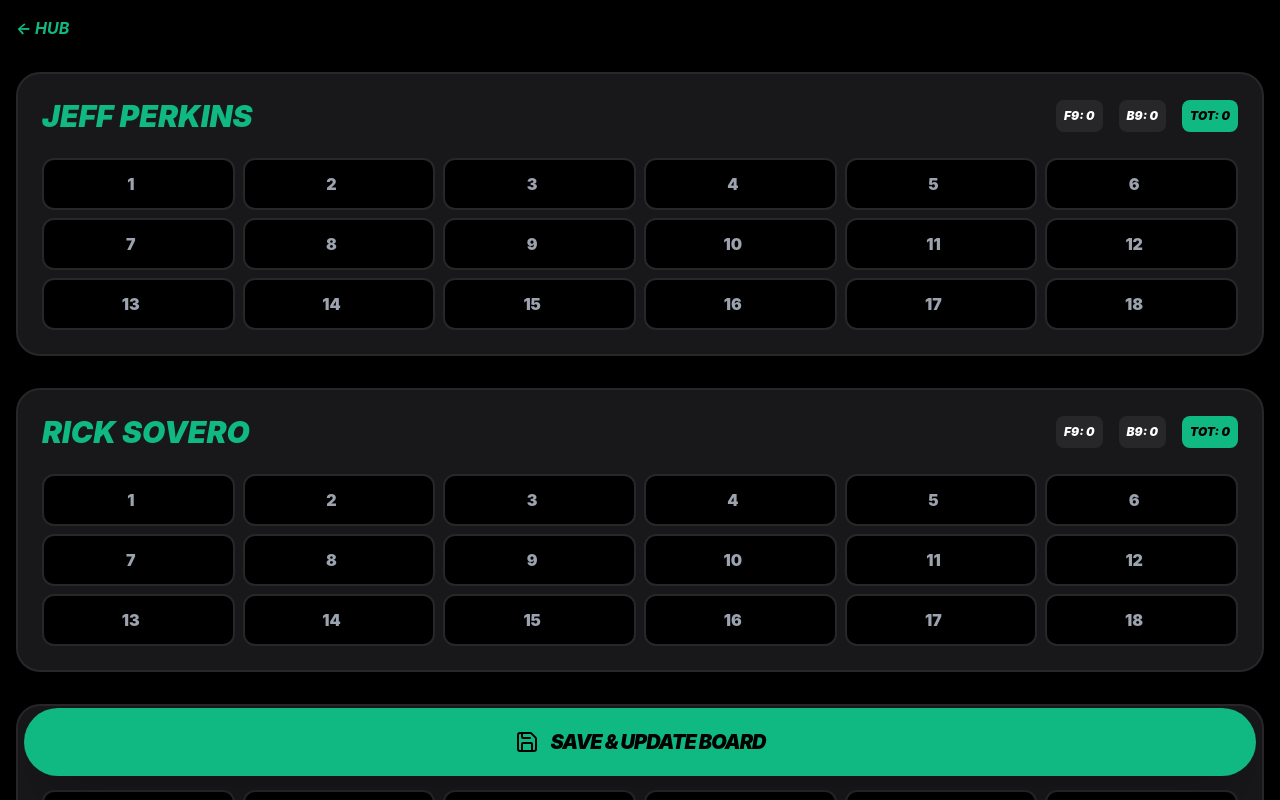
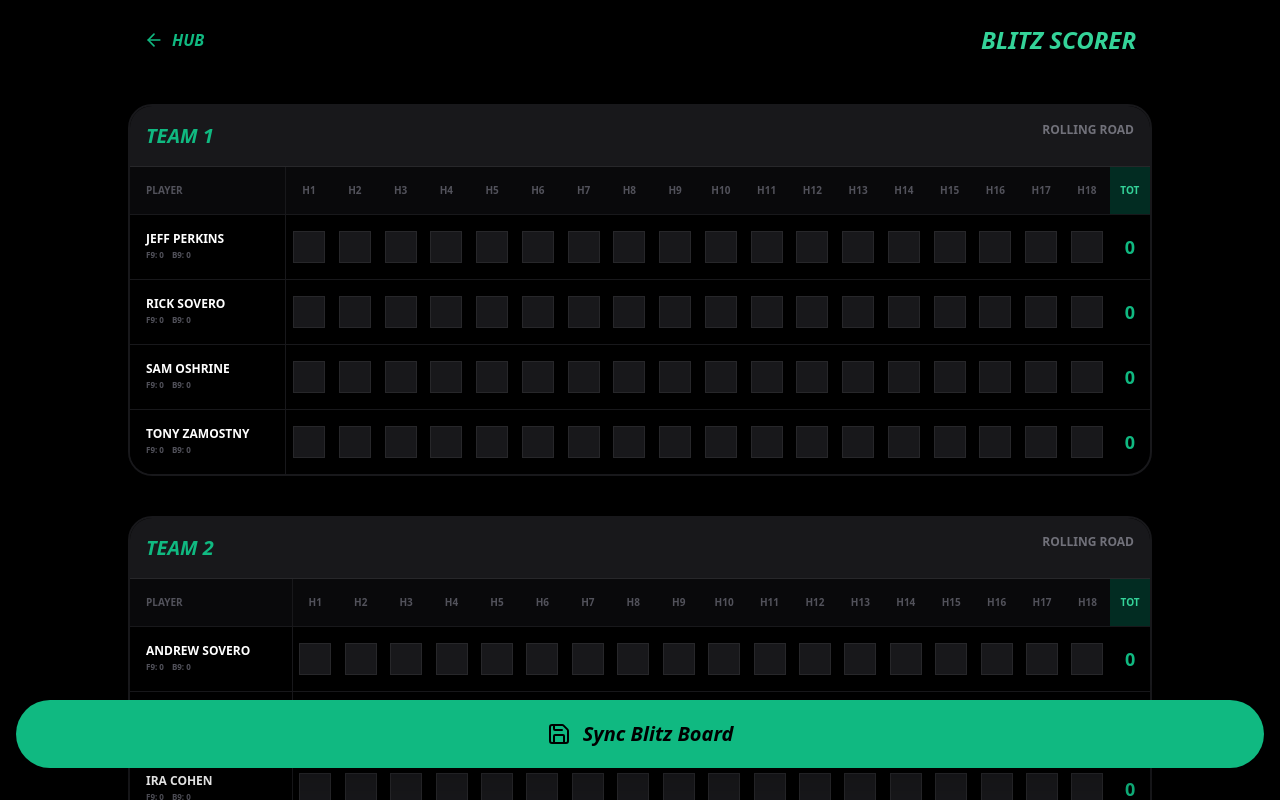
Before and after one commit to jaredfriend1-spec/blitz-board, a Next.js app: page /scorer in a window 1280 px wide. Shown: the top 800 px of the page. Built offline with nearby package versions, Linux system fonts and the light colour scheme; no server answers; the database is empty.

Commit message:
Final Blitz Board Pro Suite Update

```diff
--- a/app/results/page.tsx
+++ b/app/results/page.tsx
@@ -1,60 +1,26 @@
 "use client"
 
-import { golfers, tournamentSettings } from '@/lib/data'
+import { tournamentSettings } from '@/lib/data'
 import { Trophy, ArrowLeft } from 'lucide-react'
 import Link from 'next/link'
 
 export default function ResultsPage() {
   return (
-    <div className="min-h-screen bg-zinc-950 text-white p-4 font-sans">
+    <div className="min-h-screen bg-zinc-950 text-white p-4 font-sans uppercase">
       <div className="max-w-6xl mx-auto">
-        {/* Spreadsheet Header */}
-        <div className="bg-emerald-500 text-black text-center p-4 rounded-t-xl mb-4 border-2 border-black">
-          <h1 className="text-2xl font-black italic uppercase tracking-widest">
-            RESULTS FROM BETS & SKINS {tournamentSettings.date}
-          </h1>
+        <Link href="/" className="text-emerald-500 font-black italic flex items-center gap-2 mb-6"><ArrowLeft size={18} /> HUB</Link>
+        <div className="bg-emerald-500 text-black text-center p-4 rounded-t-xl mb-6 border-2 border-black">
+          <h1 className="text-2xl font-black italic tracking-widest">RESULTS: BETS & SKINS {tournamentSettings.date}</h1>
         </div>
-
-        <div className="grid grid-cols-1 lg:grid-cols-3 gap-4">
-          {/* Column 1: Front 9 Leaderboard */}
-          <section className="space-y-4">
-            <div className="bg-blue-400 text-black p-3 font-black text-center uppercase border-2 border-black">1st Place - Front 9</div>
-            <div className="bg-zinc-900 border-2 border-zinc-800 p-4 rounded-xl">
-               {/* Player data would map here */}
-               <div className="flex justify-between font-bold border-b border-zinc-800 py-2">
-                 <span>ANDREW SOVERO</span><span>36</span>
-               </div>
-            </div>
-          </section>
-
-          {/* Column 2: Back 9 Leaderboard */}
-          <section className="space-y-4">
-            <div className="bg-blue-400 text-black p-3 font-black text-center uppercase border-2 border-black">1st Place - Back 9</div>
-            <div className="bg-zinc-900 border-2 border-zinc-800 p-4 rounded-xl">
-               <div className="flex justify-between font-bold border-b border-zinc-800 py-2">
-                 <span>RICK SOVERO</span><span>36</span>
-               </div>
-            </div>
-          </section>
-
-          {/* Column 3: Skins Dashboard */}
+        <div className="grid grid-cols-1 lg:grid-cols-3 gap-6">
+          <section className="bg-zinc-900 p-6 rounded-2xl border-2 border-zinc-800"><h2 className="bg-blue-400 text-black p-2 font-black text-center mb-4 border-2 border-black">1st - Front 9</h2>{/* Data mapping */}</section>
+          <section className="bg-zinc-900 p-6 rounded-2xl border-2 border-zinc-800"><h2 className="bg-blue-400 text-black p-2 font-black text-center mb-4 border-2 border-black">1st - Back 9</h2>{/* Data mapping */}</section>
           <section className="bg-orange-200 text-black rounded-xl border-2 border-black overflow-hidden">
-            <div className="bg-orange-500 p-3 font-black text-center uppercase text-white border-b-2 border-black italic">Skins Dashboard</div>
-            <table className="w-full text-xs">
-              <thead className="bg-orange-100 border-b-2 border-black">
-                <tr>
-                  <th className="p-3 text-left">PLAYER</th>
-                  <th className="p-3 text-center">SKINS</th>
-                  <th className="p-3 text-right">WINNINGS</th>
-                </tr>
-              </thead>
-              <tbody className="font-bold uppercase">
-                <tr className="border-b border-orange-300">
-                  <td className="p-3 flex items-center"><Trophy size={14} className="mr-2 text-orange-600" /> JEFF PERKINS</td>
-                  <td className="p-3 text-center text-lg">3</td>
-                  <td className="p-3 text-right font-black">$52</td>
-                </tr>
-                {/* Repeat for others */}
+            <div className="bg-orange-500 p-3 font-black text-center text-white border-b-2 border-black italic">Skins Dash</div>
+            <table className="w-full text-[10px]">
+              <thead className="bg-orange-100 border-b-2 border-black font-black uppercase"><tr><th className="p-3 text-left">PLAYER</th><th className="p-3">SKINS</th><th className="p-3 text-right">WINNINGS</th></tr></thead>
+              <tbody className="font-bold">
+                <tr className="border-b border-orange-300"><td className="p-3 flex items-center"><Trophy size={14} className="mr-2 text-orange-600" /> JEFF PERKINS</td><td className="p-3 text-center text-lg">3</td><td className="p-3 text-right font-black italic">$52</td></tr>
               </tbody>
             </table>
           </section>
--- a/app/scorer/page.tsx
+++ b/app/scorer/page.tsx
@@ -1,52 +1,100 @@
 "use client"
 
-import { useState } from 'react'
-import { golfers } from '@/lib/data'
+import { useState, useEffect } from 'react'
+import { db } from '@/lib/firebase'
+import { ref, set, onValue } from 'firebase/database'
+import { golfers, BLITZ_TEAMS } from '@/lib/data'
 import { Save, ArrowLeft } from 'lucide-react'
 import Link from 'next/link'
 
 export default function ScorerPage() {
   const [scores, setScores] = useState<Record<string, number[]>>({})
+  const [course, setCourse] = useState({ name: "Rolling Road", pars: Array(18).fill(4) })
 
-  const calculateStats = (playerScores: number[]) => {
-    const f9 = playerScores.slice(0, 9).reduce((a, b) => a + (Number(b) || 0), 0)
-    const b9 = playerScores.slice(9, 18).reduce((a, b) => a + (Number(b) || 0), 0)
-    return { f9, b9, total: f9 + b9 }
+  useEffect(() => {
+    onValue(ref(db, 'tournament/scores'), (snap) => snap.val() && setScores(snap.val()))
+    onValue(ref(db, 'tournament/course'), (snap) => snap.val() && setCourse(snap.val()))
+  }, [])
+
+  const calc = (pScores: number[]) => {
+    const f9 = pScores.slice(0, 9).reduce((a, b) => a + (Number(b) || 0), 0)
+    const b9 = pScores.slice(9, 18).reduce((a, b) => a + (Number(b) || 0), 0)
+    return { f9, b9, tot: f9 + b9 }
+  }
+
+  const getStyle = (s: number, p: number) => {
+    if (!s) return "bg-zinc-900 text-zinc-600 border-zinc-800"
+    if (s < p) return "bg-red-600 text-white rounded-full border-2 border-white"
+    if (s > p) return "bg-zinc-700 text-zinc-400 border border-zinc-500"
+    return "bg-zinc-800 text-emerald-400 font-bold border-zinc-700"
+  }
+
+  const handleSave = () => {
+    set(ref(db, 'tournament/scores'), scores)
+      .then(() => alert("✅ BLITZ BOARD SYNCED"))
   }
 
   return (
-    <div className="min-h-screen bg-black text-white p-4">
-      <Link href="/setup" className="text-emerald-500 font-bold mb-8 inline-block italic uppercase">← Hub</Link>
+    <div className="min-h-screen bg-black text-white p-2 pb-32 font-sans uppercase">
+      <div className="max-w-5xl mx-auto flex justify-between items-center mb-8 p-4">
+        <Link href="/" className="text-emerald-500 font-black italic flex items-center gap-2">
+          <ArrowLeft size={20} /> HUB
+        </Link>
+        <h1 className="text-2xl font-black italic text-emerald-400">Blitz Scorer</h1>
+      </div>
 
-      {golfers.map((player) => {
-        const stats = calculateStats(scores[player.id] || [])
-        return (
-          <div key={player.id} className="mb-8 bg-zinc-900 rounded-3xl p-6 border-2 border-zinc-800">
-            <div className="flex justify-between items-center mb-6">
-               <h2 className="text-3xl font-black italic text-emerald-500">{player.name}</h2>
-               <div className="flex gap-4 text-xs font-black italic">
-                 <span className="bg-zinc-800 p-2 rounded-lg">F9: {stats.f9}</span>
-                 <span className="bg-zinc-800 p-2 rounded-lg">B9: {stats.b9}</span>
-                 <span className="bg-emerald-500 text-black p-2 rounded-lg">TOT: {stats.total}</span>
-               </div>
+      <div className="max-w-5xl mx-auto space-y-10">
+        {BLITZ_TEAMS.map((team) => (
+          <div key={team.id} className="border-2 border-zinc-900 rounded-3xl overflow-hidden shadow-2xl">
+            <div className="bg-zinc-900 p-4 border-b border-zinc-800 flex justify-between">
+              <h2 className="text-xl font-black italic text-emerald-500">{team.name}</h2>
+              <span className="text-zinc-500 text-xs font-bold">{course.name}</span>
             </div>
-
-            <div className="grid grid-cols-6 gap-2">
-              {Array.from({ length: 18 }).map((_, i) => (
-                <input
-                  key={i}
-                  type="number"
-                  placeholder={`${i + 1}`}
-                  className="bg-black border-2 border-zinc-800 rounded-xl p-3 text-center font-black text-emerald-400 focus:border-emerald-500 outline-none"
-                />
-              ))}
+            <div className="overflow-x-auto">
+              <table className="w-full text-center">
+                <thead className="bg-zinc-950 text-[10px] text-zinc-600">
+                  <tr>
+                    <th className="p-4 text-left sticky left-0 bg-zinc-950 border-r border-zinc-900">PLAYER</th>
+                    {Array.from({ length: 18 }).map((_, i) => <th key={i} className="p-2">H{i+1}</th>)}
+                    <th className="p-2 bg-emerald-950 text-emerald-400">TOT</th>
+                  </tr>
+                </thead>
+                <tbody>
+                  {team.playerIds.map((pid) => {
+                    const p = golfers.find(g => g.id === pid)
+                    const pScores = scores[pid] || Array(18).fill(0)
+                    const stats = calc(pScores)
+                    return (
+                      <tr key={pid} className="border-t border-zinc-900">
+                        <td className="p-4 text-left font-black text-xs sticky left-0 bg-black border-r border-zinc-900">
+                          {p?.name}
+                          <div className="text-[8px] text-zinc-600 flex gap-2"><span>F9: {stats.f9}</span><span>B9: {stats.b9}</span></div>
+                        </td>
+                        {pScores.map((s, i) => (
+                          <td key={i} className="p-1">
+                            <input
+                              type="number"
+                              value={s || ""}
+                              onChange={e => {
+                                const ns = [...pScores]; ns[i] = parseInt(e.target.value) || 0;
+                                setScores({...scores, [pid]: ns})
+                              }}
+                              className={`w-8 h-8 text-center text-xs font-black outline-none border transition-all ${getStyle(s, course.pars[i])}`}
+                            />
+                          </td>
+                        ))}
+                        <td className="font-black text-emerald-500 text-lg">{stats.tot}</td>
+                      </tr>
+                    )
+                  })}
+                </tbody>
+              </table>
             </div>
           </div>
-        )
-      })}
-
-      <button className="fixed bottom-6 left-6 right-6 bg-emerald-500 text-black py-5 rounded-full font-black italic text-xl shadow-2xl uppercase tracking-tighter flex items-center justify-center gap-3 active:scale-95 transition-all">
-        <Save /> Save & Update Board
+        ))}
+      </div>
+      <button onClick={handleSave} className="fixed bottom-8 left-4 right-4 bg-emerald-500 text-black py-5 rounded-full font-black italic text-xl shadow-2xl flex items-center justify-center gap-3">
+        <Save /> Sync Blitz Board
       </button>
     </div>
   )
--- /dev/null
+++ b/app/setup/settings/page.tsx
@@ -0,0 +1,52 @@
+"use client"
+
+import { useState, useEffect } from 'react'
+import { db } from '@/lib/firebase'
+import { ref, set, onValue } from 'firebase/database'
+import { ArrowLeft, Save } from 'lucide-react'
+import Link from 'next/link'
+
+export default function SettingsPage() {
+  const [course, setCourse] = useState({ name: "Rolling Road", pars: Array(18).fill(4) })
+
+  useEffect(() => {
+    onValue(ref(db, 'tournament/course'), (snap) => snap.val() && setCourse(snap.val()))
+  }, [])
+
+  return (
+    <div className="min-h-screen bg-black text-white p-8 font-sans uppercase">
+      <Link href="/setup" className="text-emerald-500 font-black italic mb-12 inline-block flex items-center gap-2">
+        <ArrowLeft size={18} /> BACK
+      </Link>
+      <div className="max-w-xl mx-auto bg-zinc-900 p-8 rounded-[2.5rem] border-2 border-zinc-800 shadow-2xl">
+        <h1 className="text-3xl font-black italic text-rose-500 mb-8">Course Config</h1>
+        <div className="mb-8">
+          <label className="text-zinc-600 font-black text-[10px] mb-2 block tracking-widest">COURSE NAME</label>
+          <input
+            value={course.name}
+            onChange={e => setCourse({...course, name: e.target.value})}
+            className="w-full bg-black border-2 border-zinc-800 p-5 rounded-2xl font-black text-emerald-400 text-xl italic outline-none"
+          />
+        </div>
+        <div className="grid grid-cols-6 gap-3 mb-10">
+          {course.pars.map((p, i) => (
+            <div key={i}>
+              <span className="text-[8px] font-black text-zinc-700 block text-center mb-1">H{i+1}</span>
+              <input
+                type="number" value={p}
+                onChange={e => {
+                  const np = [...course.pars]; np[i] = parseInt(e.target.value) || 0;
+                  setCourse({...course, pars: np})
+                }}
+                className="w-full bg-zinc-800 border-2 border-zinc-700 p-3 rounded-xl text-center font-black text-white outline-none"
+              />
+            </div>
+          ))}
+        </div>
+        <button onClick={() => { set(ref(db, 'tournament/course'), course); alert("⛳️ COURSE UPDATED"); }} className="w-full bg-emerald-500 text-black p-6 rounded-2xl font-black italic text-xl flex items-center justify-center gap-3">
+          <Save /> Save Course Data
+        </button>
+      </div>
+    </div>
+  )
+}
--- a/lib/data.ts
+++ b/lib/data.ts
@@ -3,15 +3,19 @@ export const golfers = [
   { id: '2', name: 'RICK SOVERO', handicap: 0 },
   { id: '3', name: 'SAM OSHRINE', handicap: 0 },
   { id: '4', name: 'TONY ZAMOSTNY', handicap: 0 },
+  { id: '5', name: 'ANDREW SOVERO', handicap: 0 },
+  { id: '6', name: 'SAM OSHRINE', handicap: 0 },
+  { id: '7', name: 'IRA COHEN', handicap: 0 },
+  { id: '8', name: 'JOSH BUMGARNER', handicap: 0 },
 ];
 
 export const BLITZ_TEAMS = [
-  { id: 't1', name: 'TEAM 1', playerIds: ['1', '2'] },
-  { id: 't2', name: 'TEAM 2', playerIds: ['3', '4'] },
+  { id: 't1', name: 'TEAM 1', playerIds: ['1', '2', '3', '4'] },
+  { id: 't2', name: 'TEAM 2', playerIds: ['5', '6', '7', '8'] },
 ];
 
 export const PLAYERS = golfers;
 export const tournamentSettings = {
-  name: "Clark Group Blitz Board",
+  name: "Blitz Board",
   date: "04/28/26"
 };
```
Also changed, not shown: app/roster/page.tsx (+35 -62 lines).
